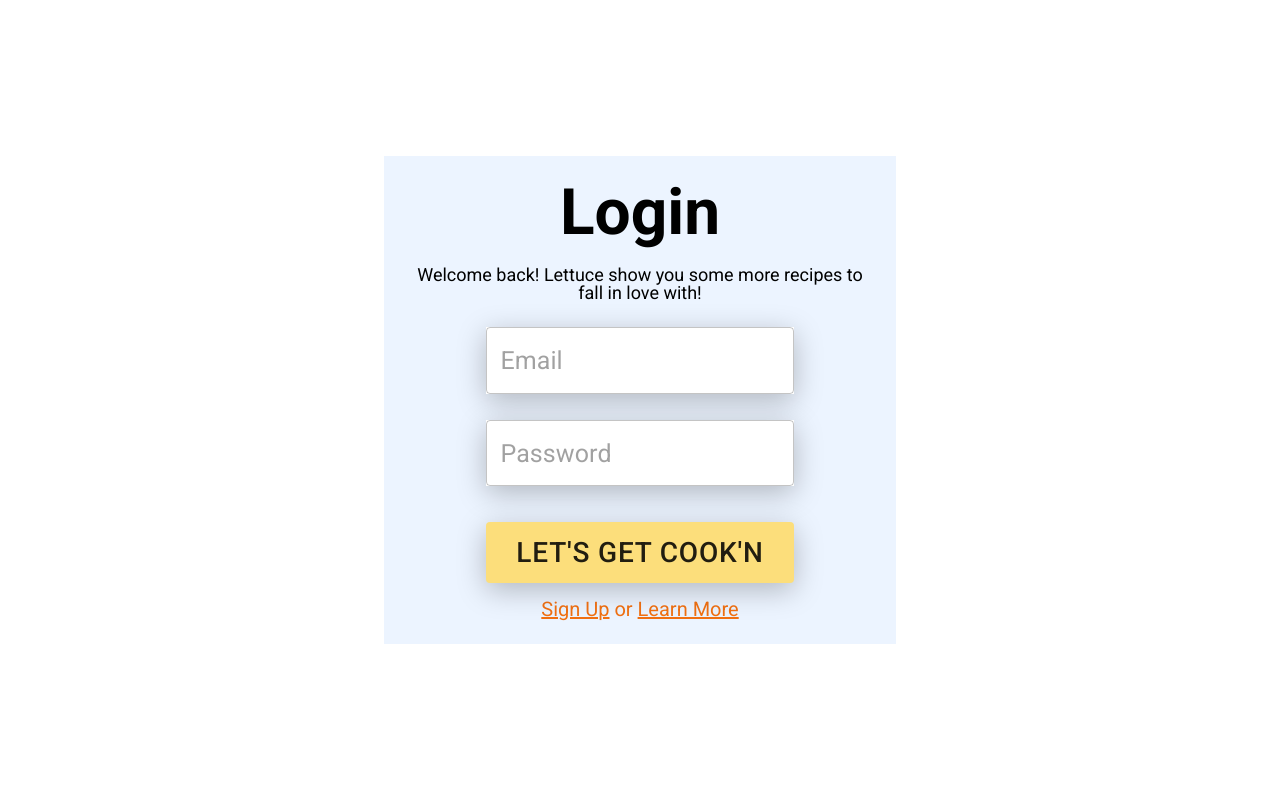
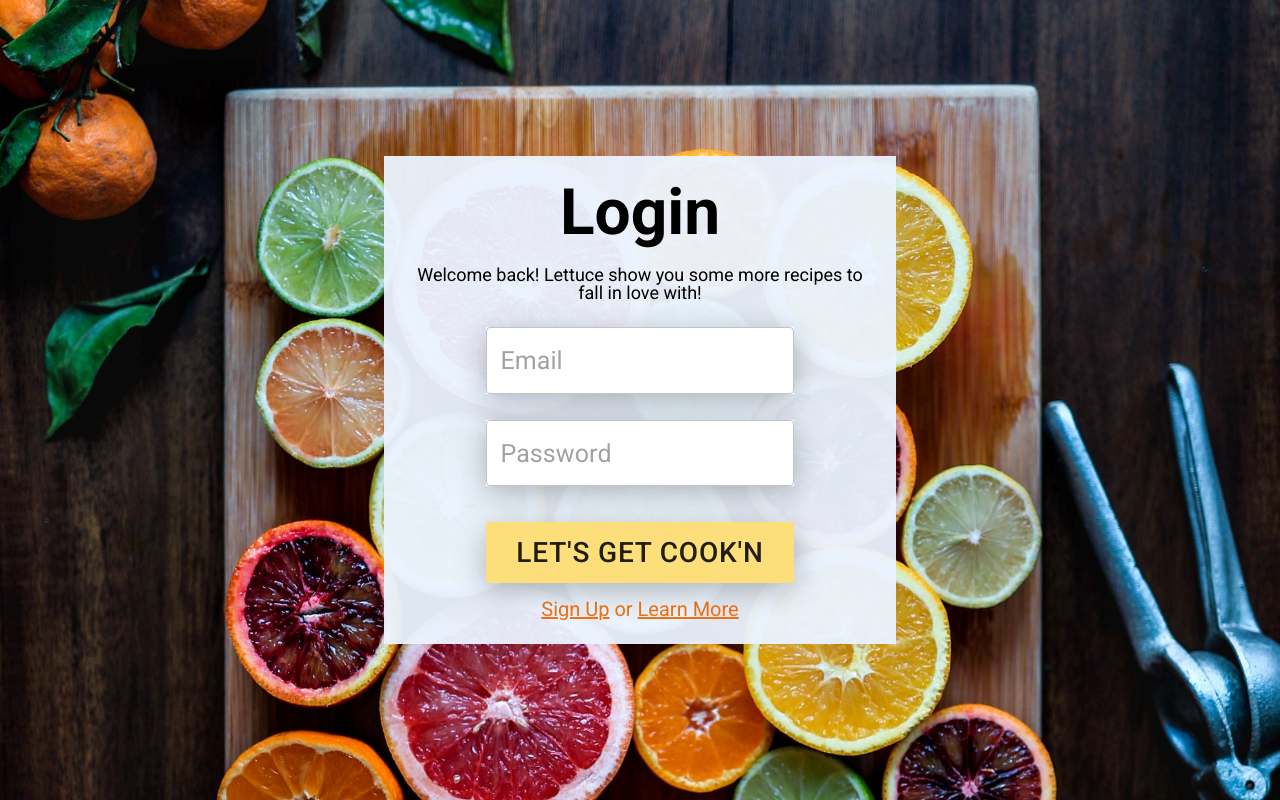
Before and after one commit to Reciplease-App/frontend, a React (Create React App) app: page /login in a window 1280 px wide. Built offline with nearby package versions, Linux system fonts and the light colour scheme.

Commit message:
completed styling for Login component

```diff
--- a/src/components/LogIn.jsx
+++ b/src/components/LogIn.jsx
@@ -88,6 +88,10 @@ const StyledSection = styled.section`
     justify-content: center;
     align-items: center;
     width: 100%;
+    background: url(/images/edgar-castrejon-1CsaVdwfIew-unsplash.jpg);
+    background-size: cover;
+    background-repeat: no-repeat;
+    background-position: 20% 45%;
 `
 
 const StyledContainer = styled.div`
```
Also changed, not shown: public/images/edgar-castrejon-1CsaVdwfIew-unsplash.jpg (added), public/images/login-background.jpg (deleted).
